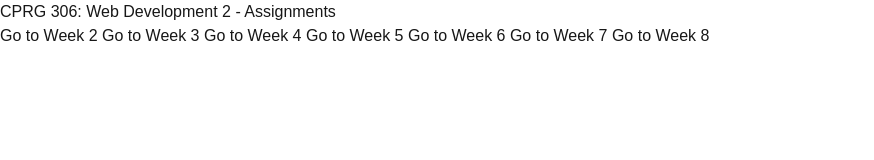
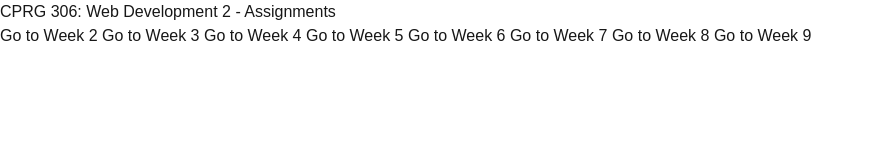
Before and after one commit to isayabs/cprg306-assignments, a Next.js app: page / in a window 1280 px wide. Shown: the top 160 px of the page, without its empty margins (0-874 px from the left). Built offline with nearby package versions, Linux system fonts and the light colour scheme.

Commit message:
Added link to week 9

```diff
--- a/app/page.js
+++ b/app/page.js
@@ -12,6 +12,7 @@ export default function Home() {
         <Link className="hover:underline" href="/week-6"> Go to Week 6 </Link>
         <Link className="hover:underline" href="/week-7"> Go to Week 7 </Link>
         <Link className="hover:underline" href="/week-8"> Go to Week 8 </Link>
+        <Link className="hover:underline" href="/week-9"> Go to Week 9 </Link>
       </p>
     </main>
   )
```
